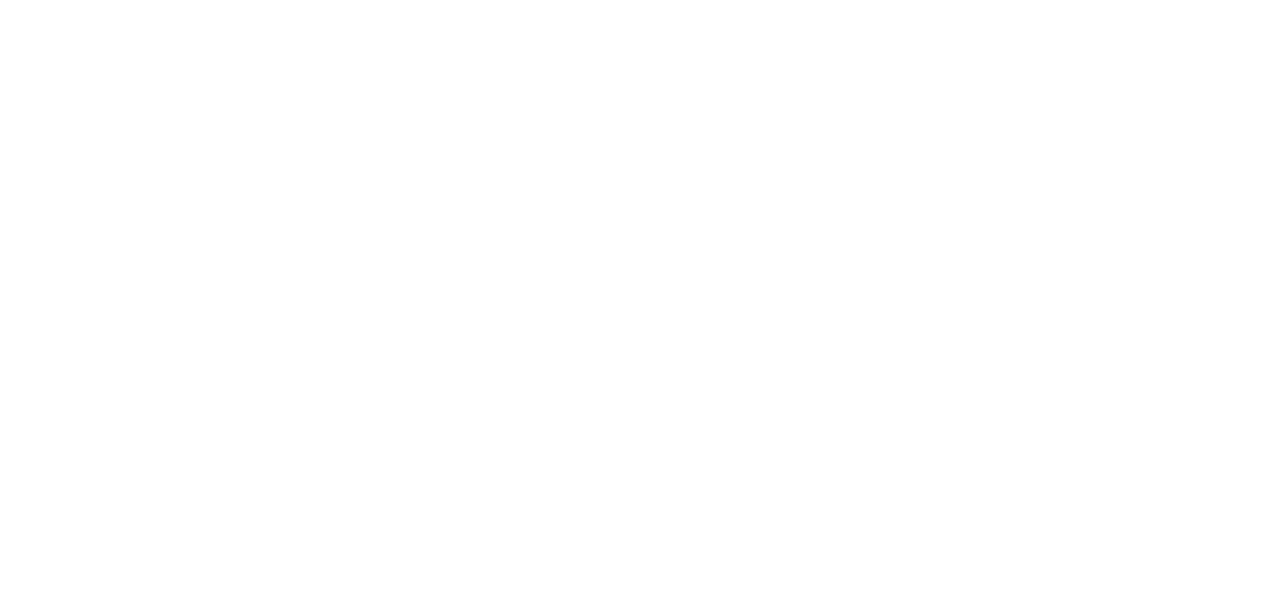
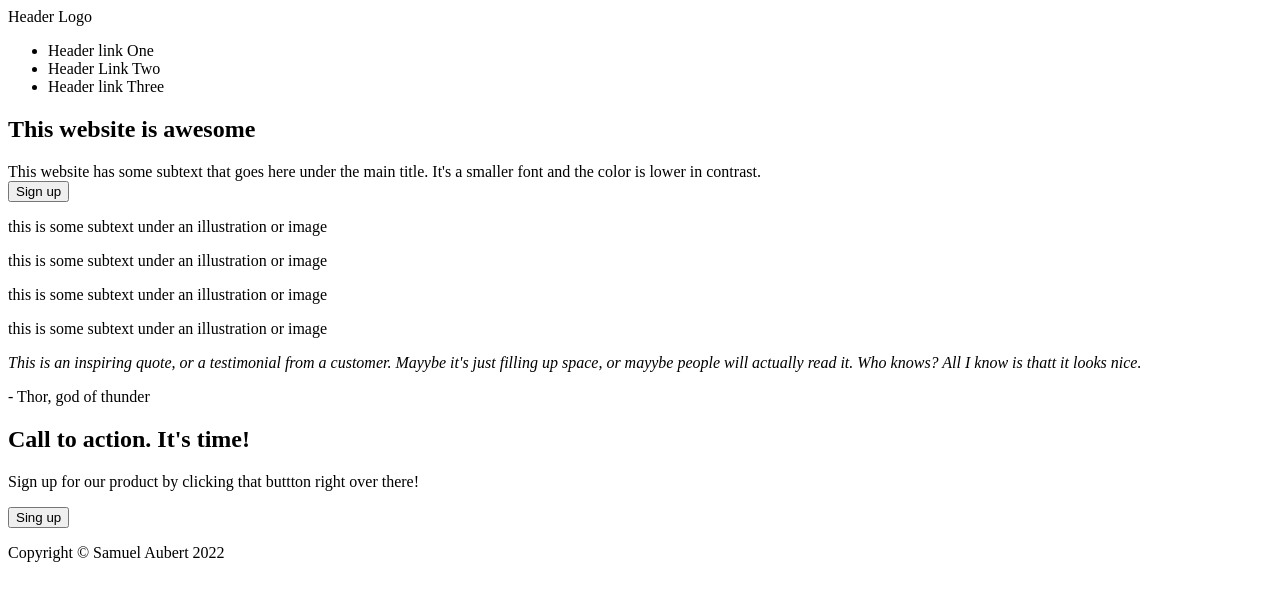
Before and after one commit to Upacesky-26/TOP-landing-page, a plain HTML site: page index.html in a window 1280 px wide. Drawn offline with Linux system fonts and the light colour scheme.

Commit message:
add the entire html structure and content, without styling

```diff
--- a/index.html
+++ b/index.html
@@ -6,5 +6,59 @@
     <meta name="viewport" content="width=device-width, initial-scale=1.0" />
     <title>Landing Page for The Odin Project</title>
   </head>
-  <body></body>
+  <body>
+    <header>
+      <div class="logo">Header Logo</div>
+      <nav>
+        <ul>
+          <li>Header link One</li>
+          <li>Header Link Two</li>
+          <li>Header link Three</li>
+        </ul>
+      </nav>
+    </header>
+    <section class="hero">
+      <div class="description">
+        <h1>This website is awesome</h1>
+        <div class="hero-description">
+          This website has some subtext that goes here under the main title.
+          It's a smaller font and the color is lower in contrast.
+        </div>
+        <button class="btn-hero">Sign up</button>
+      </div>
+      <div class="picture">
+        <div class="card">
+          <p>this is some subtext under an illustration or image</p>
+        </div>
+        <div class="card">
+          <p>this is some subtext under an illustration or image</p>
+        </div>
+        <div class="card">
+          <p>this is some subtext under an illustration or image</p>
+        </div>
+        <div class="card">
+          <p>this is some subtext under an illustration or image</p>
+        </div>
+      </div>
+    </section>
+    <section>
+      <div class="random-info"></div>
+      <div class="quote">
+        <em
+          >This is an inspiring quote, or a testimonial from a customer. Mayybe
+          it's just filling up space, or mayybe people will actually read it.
+          Who knows? All I know is thatt it looks nice.</em
+        >
+        <p>- Thor, god of thunder</p>
+      </div>
+    </section>
+    <section>
+      <h2>Call to action. It's time!</h2>
+      <p>Sign up for our product by clicking that buttton right over there!</p>
+      <button>Sing up</button>
+    </section>
+    <footer>
+      <p class="footer">Copyright © Samuel Aubert 2022</p>
+    </footer>
+  </body>
 </html>
```
